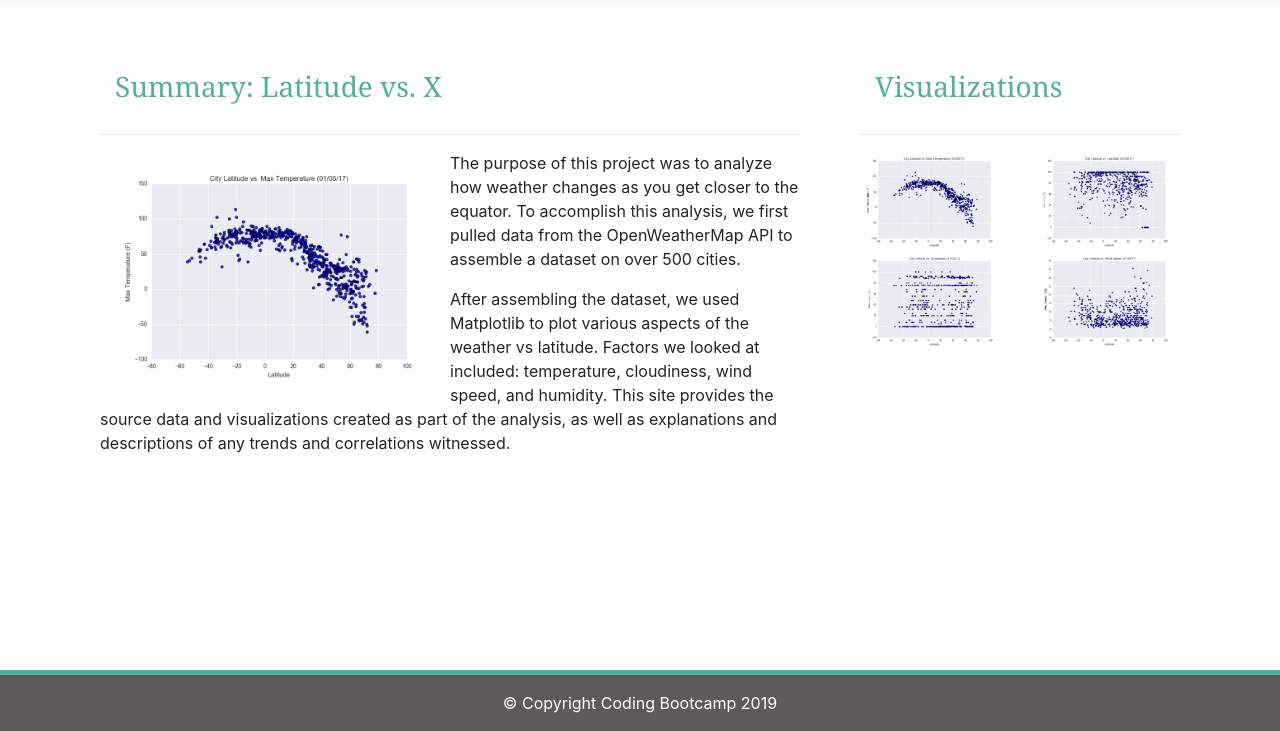
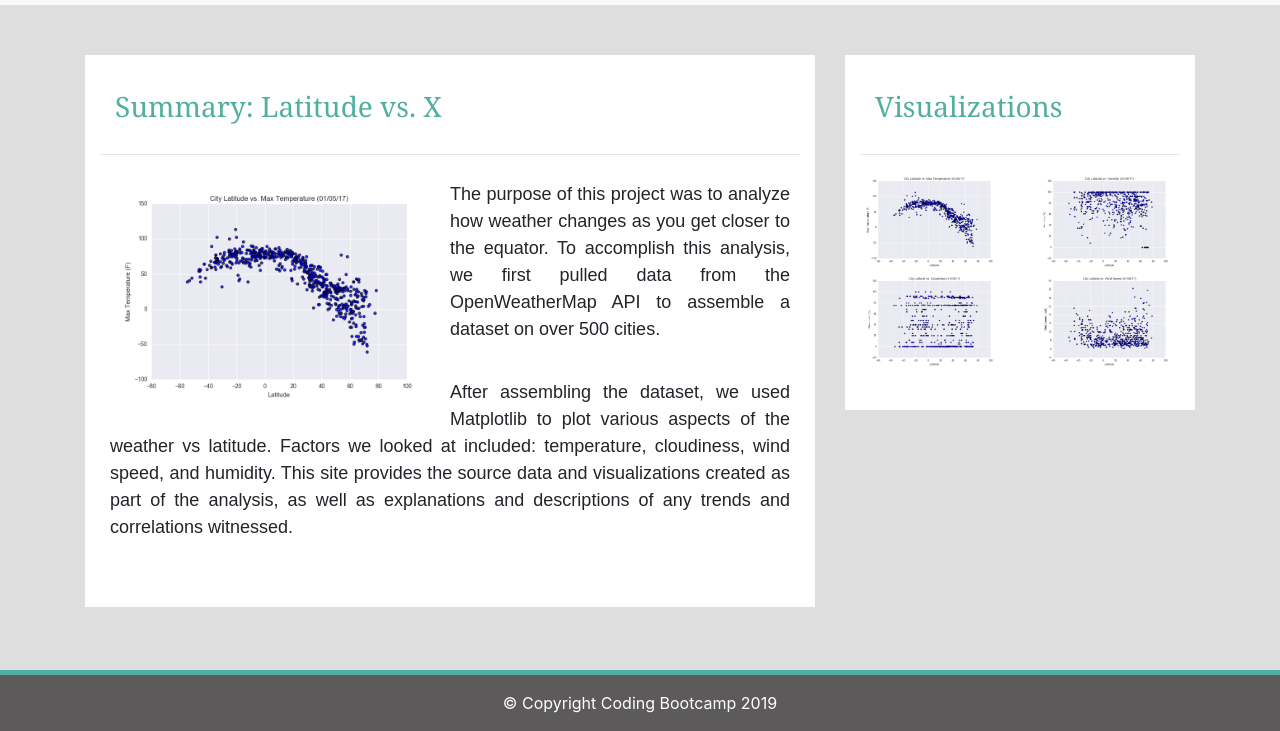
Before and after one commit to Karla-Flores/Web-Design, a plain HTML site: page WebVisualizations/index.html in a window 1280 px wide. Shown: the part 69-800 px from the top of the page. Drawn offline with nearby package versions, Linux system fonts and the light colour scheme.

Commit message:
Css background color

```diff
--- a/WebVisualizations/style.css
+++ b/WebVisualizations/style.css
@@ -41,3 +41,19 @@ h3{
     padding:10px;
     border: none;
 }
+/* fontstyling for text*/
+p{
+    text-align: justify;
+    font-family: Arial, Helvetica, sans-serif;
+    font-size: large;
+    padding:10px;
+ }
+ /* body background*/
+body{
+    background-color: rgb(223, 222, 222);
+}
+.col-md-12{
+    background-color: white;
+    padding-top: 20px;
+    padding-bottom:40px;
+}
```
